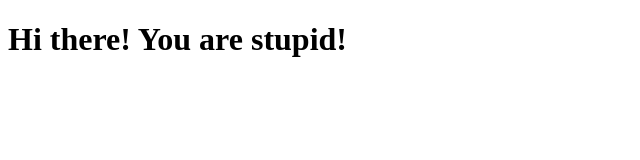
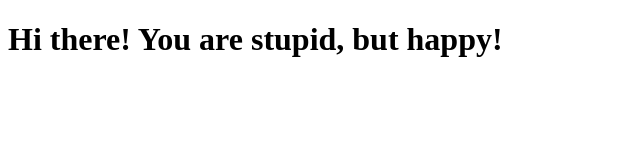
Before and after one commit to ivana93/angular-test, a plain HTML site: page index.html in a window 1280 px wide. Shown: the whole page, without its empty margins (0-640 px from the left). Drawn offline with Linux system fonts and the light colour scheme.

Commit message:
Next version of web file

```diff
--- a/index.html
+++ b/index.html
@@ -5,6 +5,6 @@
     <title>Hi</title>
 </head>
 <body>
-    <h1>Hi there! You are stupid!</h1>
+    <h1>Hi there! You are stupid, but happy!</h1>
 </body>
 </html>
```
